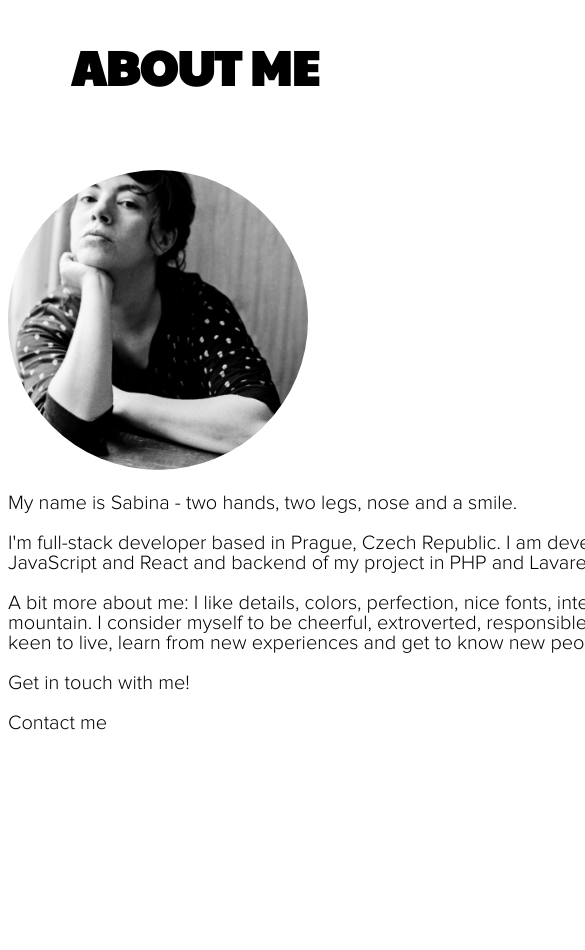
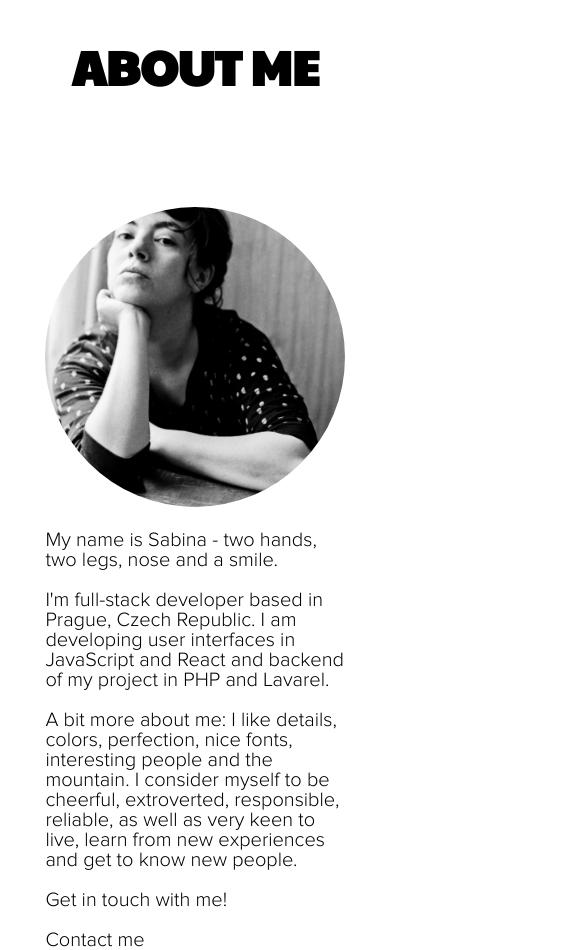
Before and after one commit to bdodgen/09-bobs-aneta-portfolio, a website: page src/index.html in a window 390 px wide. Shown: the part 3761-4711 px from the top of the page, 585 px wide, since content can reach past the window. Before the commit the page ends 4634 px from the top, so only its background shows below. Drawn offline with nearby package versions, Linux system fonts and the light colour scheme; files that its build step writes are made by us from their sources; files whose address does not match are found by name.

Commit message:
made .aboutme mobile-friendly

```diff
--- a/src/scss/style.scss
+++ b/src/scss/style.scss
@@ -285,12 +285,12 @@ h1 {
     flex-direction: row;
     justify-content: space-around;
     img {
-        width: 300px;
+        width: auto;
         height: 300px;
         border-radius: 50%;
       }
     &--text {
-      width: 800px;
+      width: auto;
       height: 400px;
       font-size: 20px;
     }
@@ -301,9 +301,14 @@ h1 {
   .aboutme{
     display: flex;
     flex-direction: column;
-    justify-items: center;
+    flex-wrap: wrap;
+    justify-content: space-around;
+    align-items: center;
     &__more {
     flex-direction: column;
+    align-items: center;
+    padding: 10%;
+    max-width: 500px;
     }
   }
 }
```
